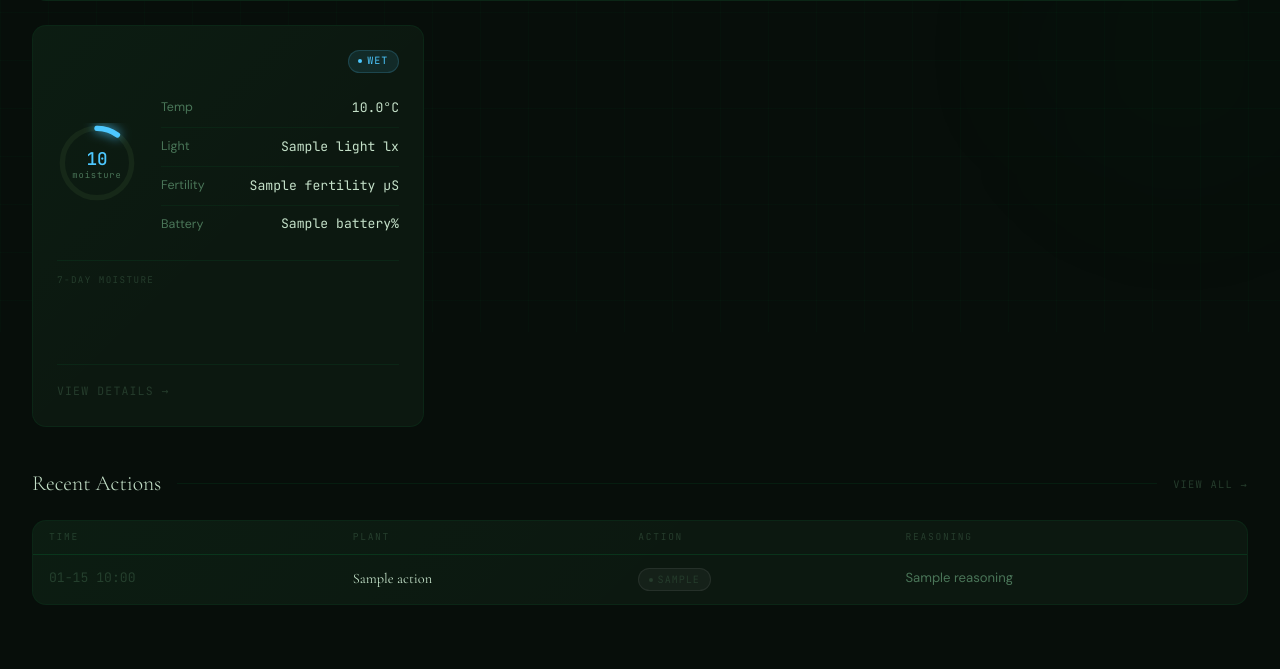
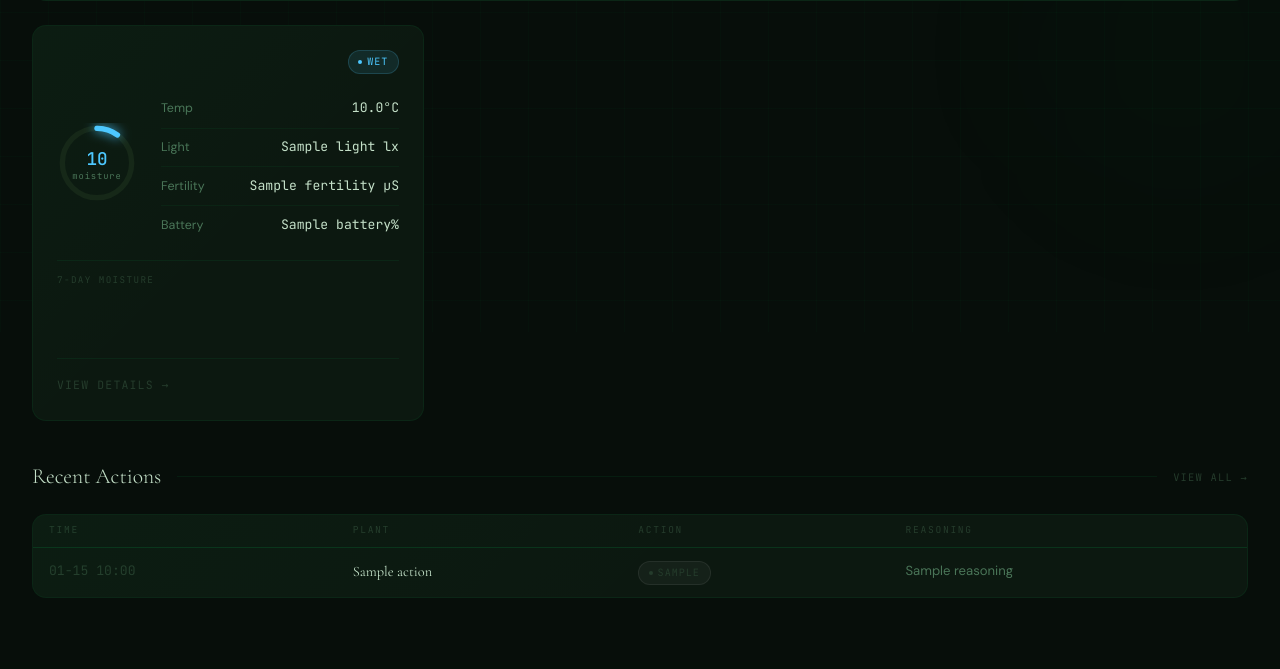
Before and after one commit to srihariwrites-droid/flora-autonomous-garden, a Python web app: template src/flora/dashboard/templates/index.html in a window 1280 px wide. Shown: the part 468-1137 px from the top of the page. After the commit the page ends 1066 px from the top, so only its background shows below. Run offline with Jinja, Linux system fonts and the light colour scheme; the template is opened without the code that fills it: most values are stand-ins (such as "Sample title", 1, 10 or a date in 2020); a map, chart or similar area stays blank; some libraries are stand-ins or nearby versions.

Commit message:
Dashboard: fix sparkline chart scrolling/layout bug (#14)
Wrap canvas in a fixed-height container so Chart.js responsive mode
cannot grow the plant card. Add resizeDelay:0 for snappier redraws.

Co-authored-by: Loom Builder <user@loom-engine.local>
Co-authored-by: Claude Sonnet 4.6 <noreply@anthropic.com>

```diff
--- a/src/flora/dashboard/templates/index.html
+++ b/src/flora/dashboard/templates/index.html
@@ -255,7 +255,9 @@
     <!-- Moisture sparkline -->
     <div style="border-top: 1px solid var(--border); padding-top: 0.75rem;">
         <div style="font-family: 'JetBrains Mono', monospace; font-size: 0.58rem; letter-spacing: 0.15em; text-transform: uppercase; color: var(--text-dim); margin-bottom: 0.4rem;">7-day moisture</div>
-        <canvas id="chart-{{ p.config.name }}" height="48" style="width:100%; display:block;"></canvas>
+        <div style="position: relative; height: 48px; overflow: hidden;">
+            <canvas id="chart-{{ p.config.name }}" style="display:block;"></canvas>
+        </div>
         <div id="chart-{{ p.config.name }}-empty" style="display:none; font-size:0.72rem; color:var(--text-dim); padding: 0.5rem 0;">No data yet</div>
     </div>
 
@@ -302,6 +304,7 @@
                         animation: false,
                         responsive: true,
                         maintainAspectRatio: false,
+                        resizeDelay: 0,
                         plugins: { legend: { display: false }, tooltip: { enabled: false } },
                         scales: {
                             x: { display: false },
```
